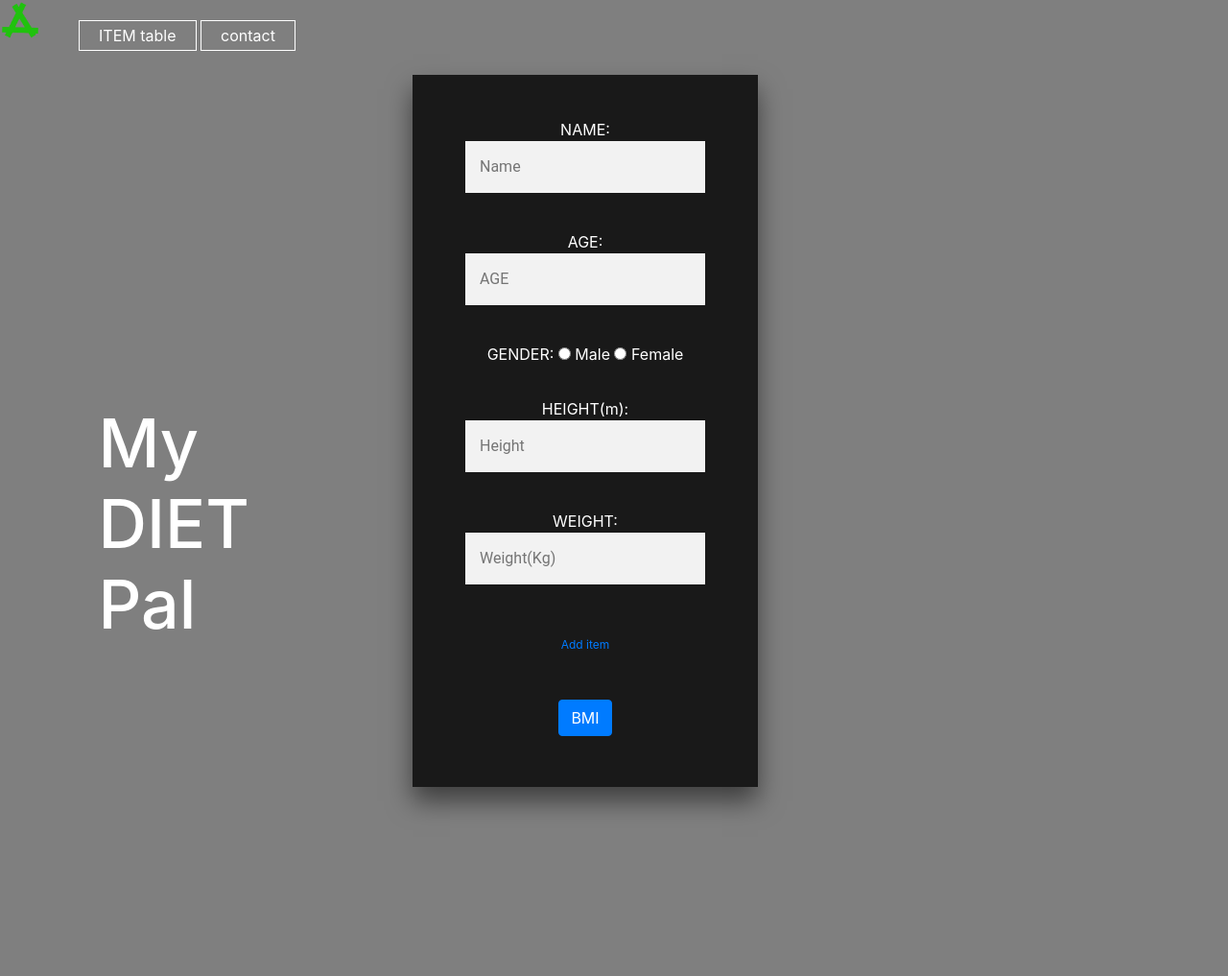
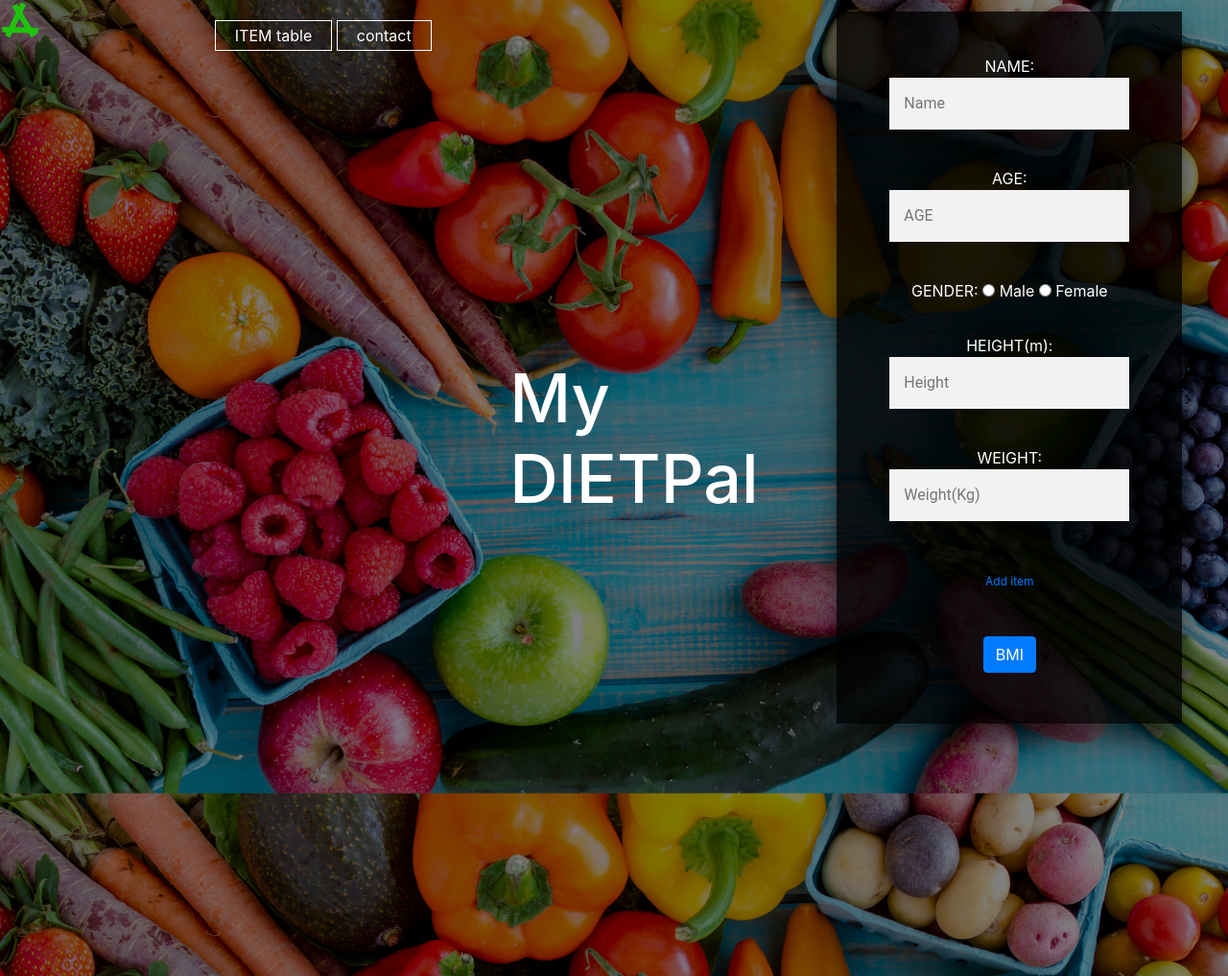
Before and after one commit to thrishik7/DietPal, a plain HTML site: page index.html in a window 1280 px wide. Shown: the whole page at 96% size. Drawn offline with nearby package versions, Linux system fonts and the light colour scheme.

Commit message:
third commit

```diff
--- a/index.html
+++ b/index.html
@@ -21,6 +21,7 @@
 </head>
  <body>
     <img src="image.png" alt="delta" style="float:left;width:42px;height:42px;"><div class="form-row">
+<div class="col-md-4 mb-5">
  <ul>
    <li><a href="index1.html">ITEM table</a></li>
    <li><a href="contact.html">contact</a></li>
@@ -28,10 +29,11 @@
 
 </ul>
 </div>
-<div class="form-row">
+
     <div class="col-md-4 mb-5">
 <div class="title">
-    <h1>My DIET Pal</h1>
+    <h1>My DIETPal</h1>
+    <br></br>
   </div>
 </div>
 <div class="col-md-4 mb-5">
@@ -59,15 +61,15 @@
      <button  class="btn btn-primary" onclick="displayBMI();">BMI </button>
    <h1 id="bmi"></h1>
 
-
-   </div>
-
   </div>
-   </div>
 
 
 </div>
 </div>
+   </div>
+
+  </div>
+
 
 
 </body>
```
Also changed, not shown: Plants.jpg (added), index2.html (renamed from index1.html).
